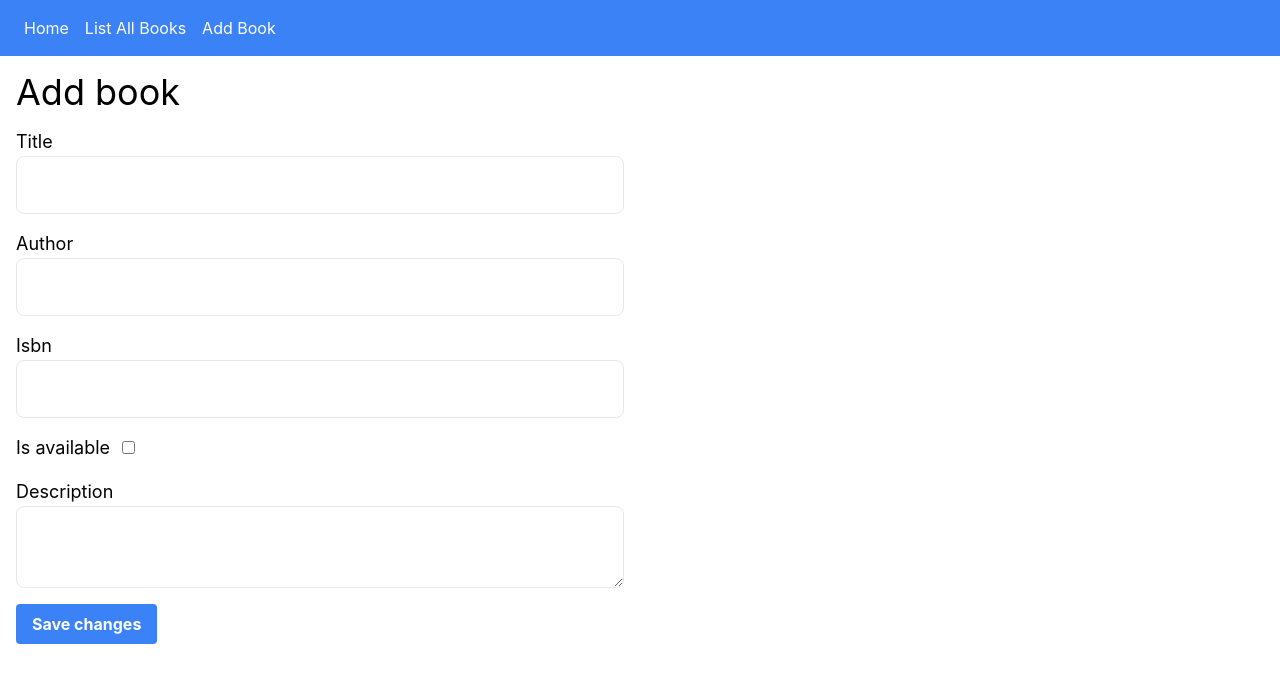
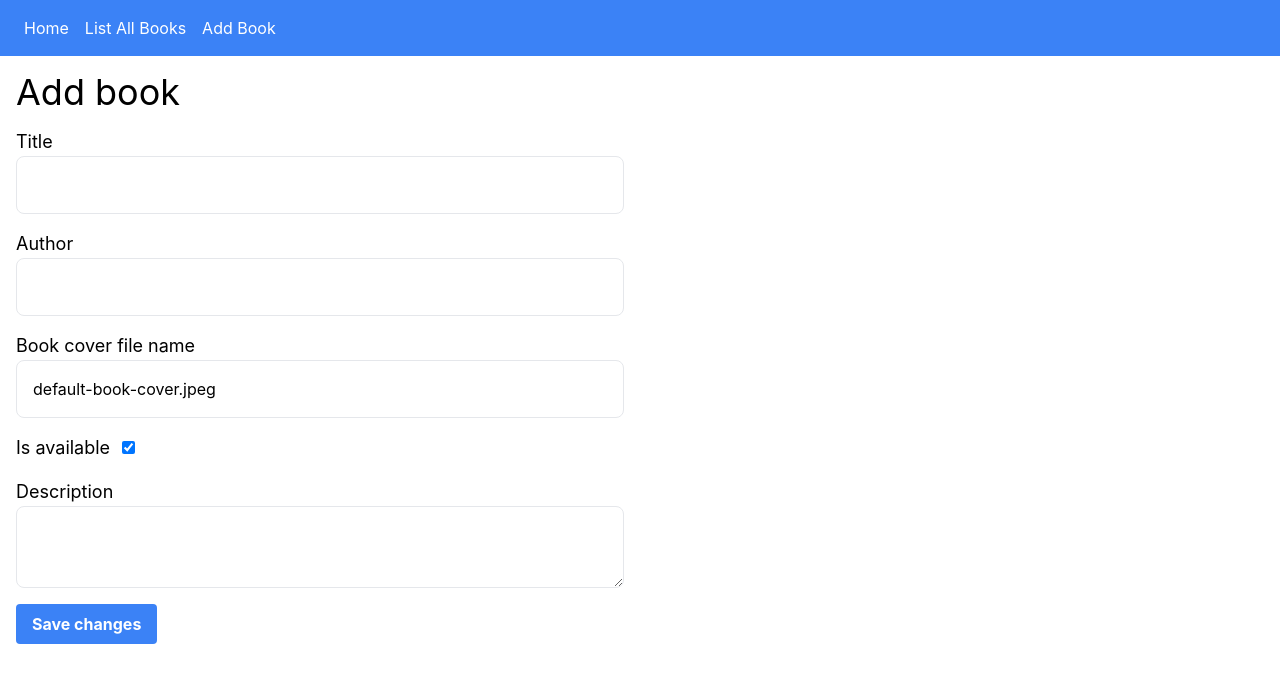
Before and after one commit to qvarnstr0m/LibraryAssignment, a React (Vite) app in the folder LibraryAssignment.React/: page /add-book in a window 1280 px wide. Shown: the top 682 px of the page. Built offline with nearby package versions, Linux system fonts and the light colour scheme; no server answers.

Commit message:
Handling image file name in React app.

```diff
--- a/LibraryAssignment.React/src/pages/AddBook.jsx
+++ b/LibraryAssignment.React/src/pages/AddBook.jsx
@@ -4,7 +4,7 @@ import {addBook} from "../services/apiService.js";
 import {validateBook} from "../utils/validations.js";
 
 const AddBook = () => {
-    const [book, setBook] = useState({ isAvailable: false });
+    const [book, setBook] = useState({ isAvailable: true,  bookCoverFileName: "default-book-cover.jpeg"});
     const [errors, setErrors] = useState(null);
     const navigate = useNavigate();
 
@@ -47,14 +47,16 @@ const AddBook = () => {
                                onChange={handleInputChange}/>
                     </div>
                     <div className="mb-4">
-                        <label htmlFor="isbn" className="mb-2 text-lg">Isbn</label>
-                        <input type="text" id="isbn" name="isbn"
+                        <label htmlFor="bookCoverFileName" className="mb-2 text-lg">Book cover file name</label>
+                        <input type="text" id="bookCoverFileName" name="bookCoverFileName"
+                               value={book.bookCoverFileName}
                                className="block w-full p-4 text-md border rounded-lg"
                                onChange={handleInputChange}/>
                     </div>
                     <div className="mb-4">
                         <label className="mb-2 text-lg mr-3">Is available</label>
                         <input type="checkbox" name="isAvailable"
+                               checked={book.isAvailable}
                                onChange={(e) => setBook({...book, isAvailable: e.target.checked})}/>
                     </div>
                     <div className="mb-4">
--- a/LibraryAssignment.React/src/pages/BookDetails.jsx
+++ b/LibraryAssignment.React/src/pages/BookDetails.jsx
@@ -74,9 +74,9 @@ const BookDetails = () => {
                                    onChange={handleInputChange}/>
                         </div>
                         <div className="mb-4">
-                            <label htmlFor="isbn" className="mb-2 text-lg">Isbn</label>
-                            <input type="text" id="isbn" name="isbn"
-                                   className="block w-full p-4 text-md border rounded-lg" value={book.isbn}
+                            <label htmlFor="bookCoverFileName" className="mb-2 text-lg">Book cover file name</label>
+                            <input type="text" id="bookCoverFileName" name="isbn"
+                                   className="block w-full p-4 text-md border rounded-lg" value={book.bookCoverFileName}
                                    onChange={handleInputChange}/>
                         </div>
                         <div className="mb-4">
--- a/LibraryAssignment.React/src/services/apiService.js
+++ b/LibraryAssignment.React/src/services/apiService.js
@@ -35,7 +35,6 @@ export const getBookById = async (id) => {
 
 export const updateBook = async (bookId, book) => {
     try {
-        console.log(book)
         const response = await apiClient.put(`books/${bookId}`, book);
         return response.data;
     } catch (error) {
--- a/LibraryAssignment.React/src/utils/validations.js
+++ b/LibraryAssignment.React/src/utils/validations.js
@@ -9,8 +9,8 @@ export const validateBook = (book) => {
     if (!book.description) {
         errors.description = 'Description is required';
     }
-    if (!book.isbn) {
-        errors.isbn = 'Isbn is required';
+    if (!book.bookCoverFileName) {
+        errors.bookCoverFileName = 'Book cover file name is required';
     }
     if (!book) {
         errors.book = 'Book is required';
```
Also changed, not shown: 1 other file (tests, documents, lock files or other folders).
